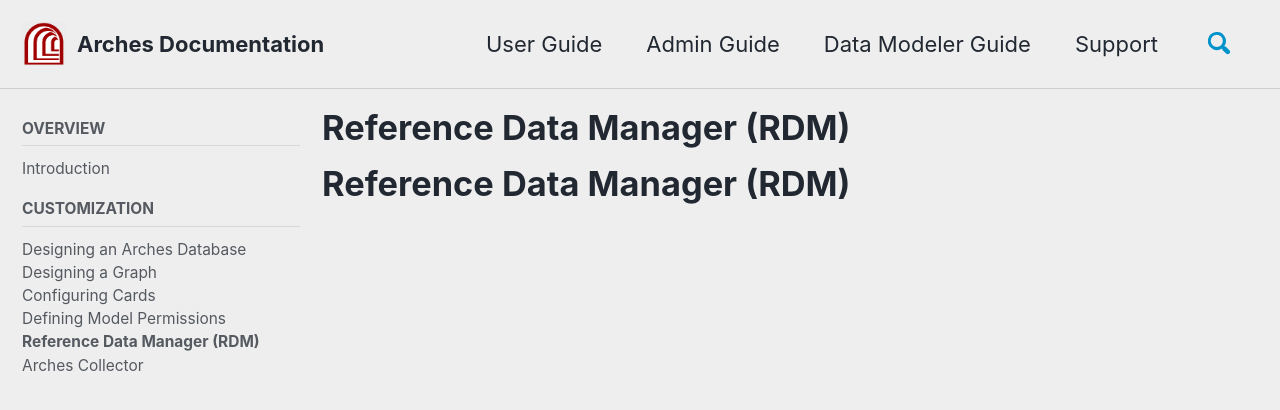
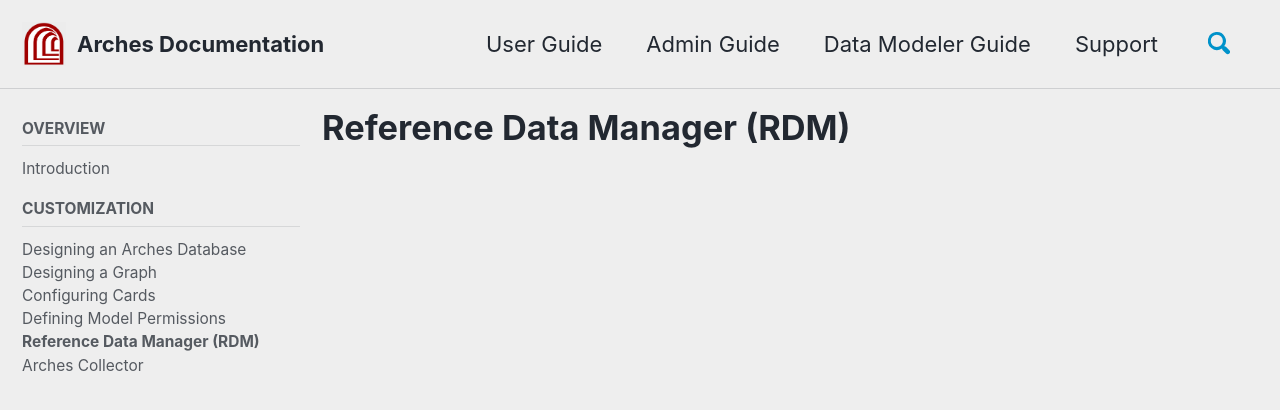
Before and after one commit to fargeo/archesguides, a Jekyll site: the page built from _pages/rdm.md, in a window 1280 px wide and 900 px high. Shown: the top 410 px of the window. Built offline with Jekyll 4.4.1, drawn with Linux system fonts in a browser that asks for light colours; cached includes are drawn as plain includes; nearby versions of some CDN libraries; our own code applies the rules of GitHub Pages for plain Markdown files.

```diff
--- a/_pages/rdm.md
+++ b/_pages/rdm.md
@@ -10,4 +11,3 @@ defaults:
     values:
       author_profile: false
 ---
-# Reference Data Manager (RDM)
```
Also changed, not shown: other parts of _pages/rdm.md (+1 -0 lines).
